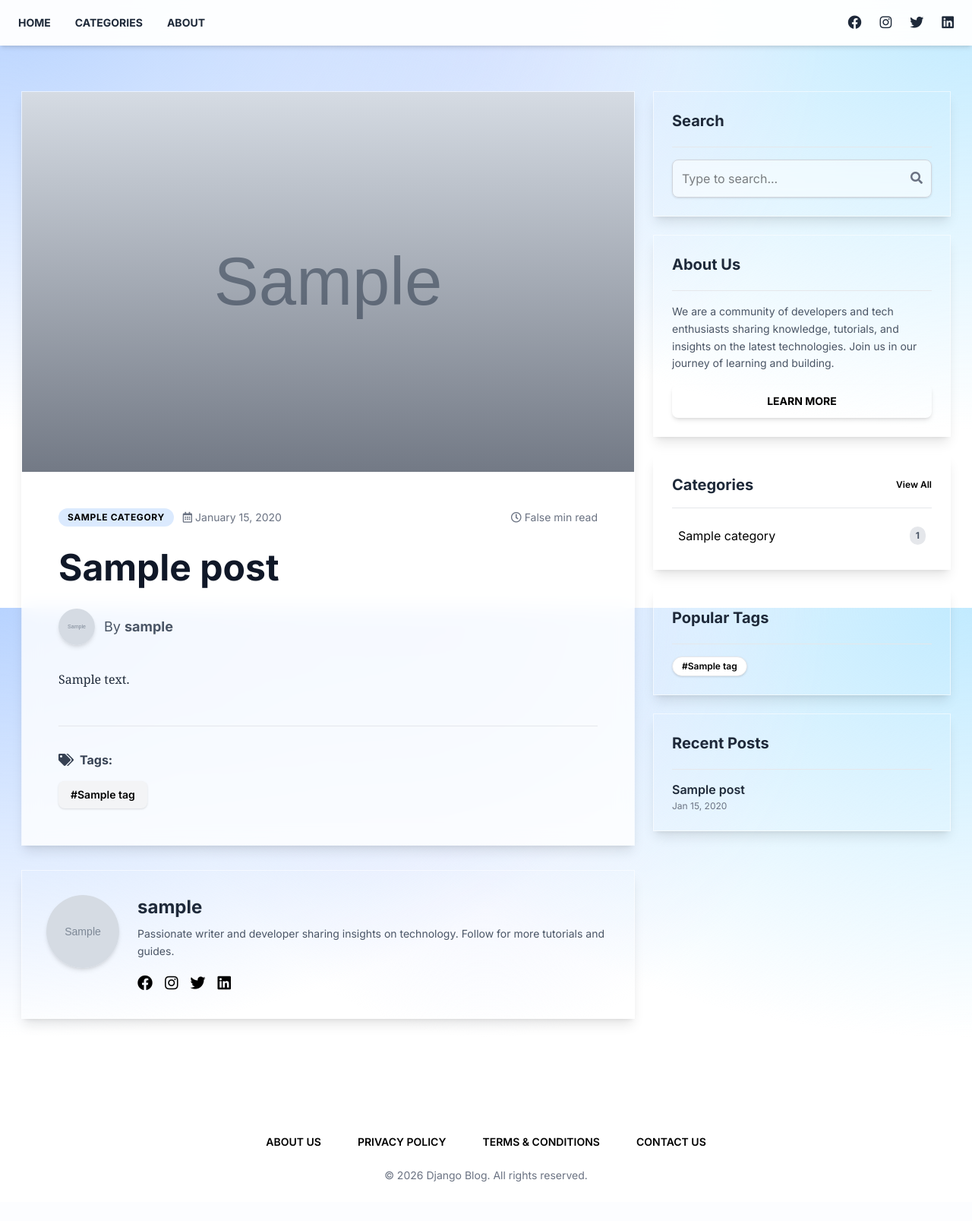
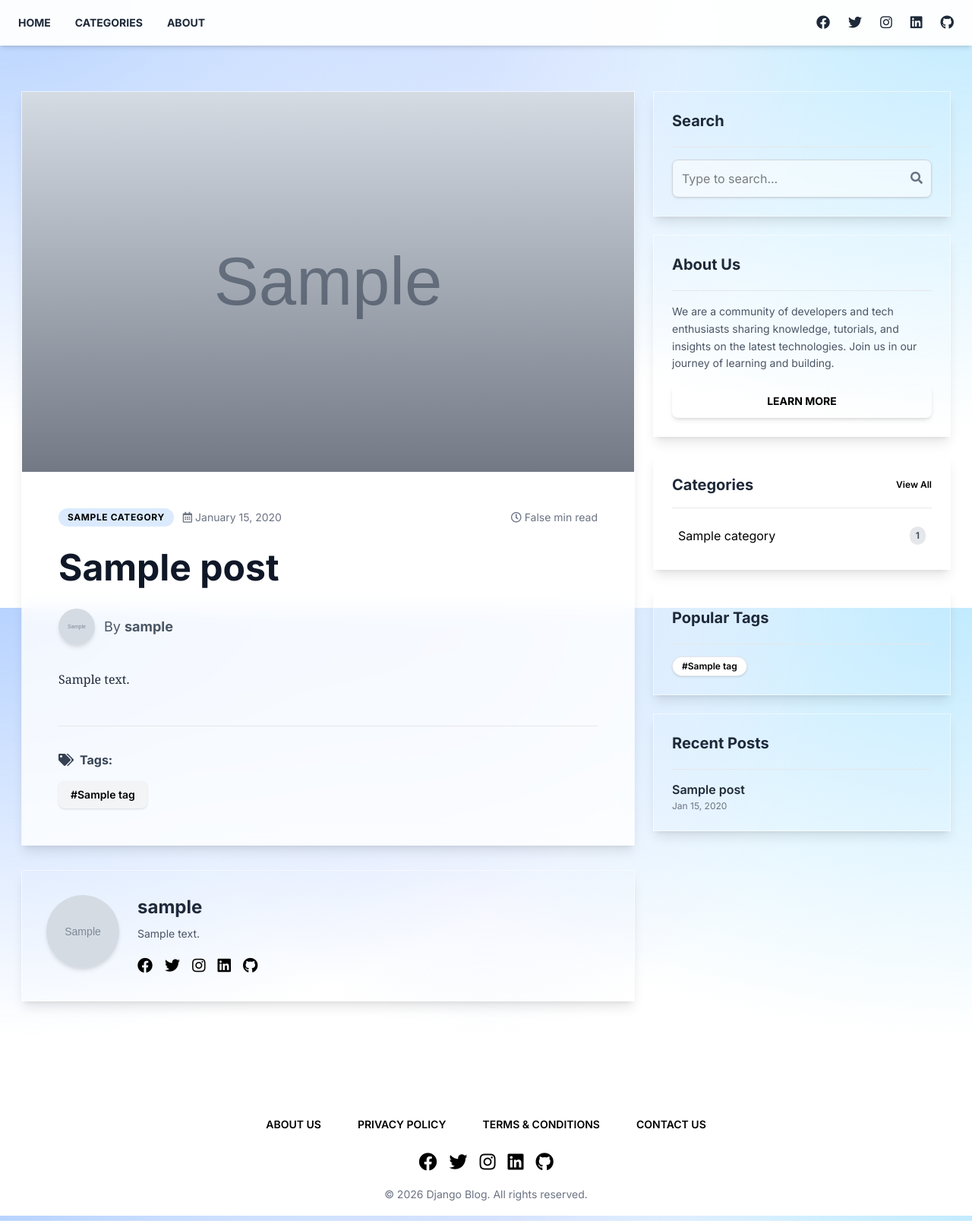
Before and after one commit to milton2913/blog, a Django app: a page that uses templates/base.html in a window 1280 px wide. Shown: the whole page at 76% size. Before the commit the page ends 1555 px from the top, so only its background shows below. Run offline with Django 5.2, Linux system fonts and the light colour scheme; tables that the repository leaves empty hold one stand-in row (values such as "Sample post"); grey boxes marked "Sample" are stand-in pictures; style sheets or scripts are compiled from the project's sources; some libraries are stand-ins or nearby versions.

Commit message:
feat: Add social media links and fix template errors
- Added social media fields to User model (bio, facebook, twitter, etc.)
- Added system-wide social media links to ThemeSettings model
- Updated Base.html footer to display system social links
- Updated Post Detail page to display author bio and social links
- Fixed template syntax error in base.html (multiline if statement)
- Updated task.md with progress

```diff
--- a/apps/accounts/admin.py
+++ b/apps/accounts/admin.py
@@ -7,7 +7,11 @@
     list_display = ('username', 'email', 'role', 'is_staff')
     list_filter = ('role', 'is_staff', 'is_superuser')
     fieldsets = BaseUserAdmin.fieldsets + (
-        (None, {'fields': ('role', 'profile_image')}),
+        ('Profile', {'fields': ('role', 'profile_image', 'bio')}),
+        ('Social Media', {
+            'fields': ('facebook_url', 'twitter_url', 'instagram_url', 'linkedin_url', 'github_url'),
+            'classes': ('collapse',)
+        }),
     )
     add_fieldsets = BaseUserAdmin.add_fieldsets + (
         (None, {'fields': ('role',)}),
--- a/apps/accounts/models.py
+++ b/apps/accounts/models.py
@@ -10,5 +10,13 @@
     role = models.CharField(max_length=50, choices=Role.choices, default=Role.USER)
     profile_image = models.ImageField(upload_to='profiles/', blank=True, null=True)
 
+    # Social Media Links
+    bio = models.TextField(blank=True, help_text="Short bio for author profile")
+    facebook_url = models.URLField(blank=True, help_text="Facebook profile URL")
+    twitter_url = models.URLField(blank=True, help_text="Twitter profile URL")
+    instagram_url = models.URLField(blank=True, help_text="Instagram profile URL")
+    linkedin_url = models.URLField(blank=True, help_text="LinkedIn profile URL")
+    github_url = models.URLField(blank=True, help_text="GitHub profile URL")
+
     def __str__(self):
         return self.username
--- a/apps/blog/admin.py
+++ b/apps/blog/admin.py
@@ -60,6 +60,10 @@
             'fields': ('site_description', 'site_keywords', 'twitter_handle', 'facebook_app_id'),
             'classes': ('collapse',)
         }),
+        ('Social Media Links', {
+            'fields': ('facebook_url', 'twitter_url', 'instagram_url', 'linkedin_url', 'github_url'),
+            'classes': ('collapse',)
+        }),
     )
 
     def has_add_permission(self, request):
--- a/apps/blog/models.py
+++ b/apps/blog/models.py
@@ -93,6 +93,13 @@
     twitter_handle = models.CharField(max_length=100, blank=True, help_text="@yourhandle")
     facebook_app_id = models.CharField(max_length=100, blank=True, help_text="Facebook App ID for Open Graph.")
 
+    # Social Media Links - System Wide
+    facebook_url = models.URLField(blank=True, help_text="Facebook page URL")
+    twitter_url = models.URLField(blank=True, help_text="Twitter profile URL")
+    instagram_url = models.URLField(blank=True, help_text="Instagram profile URL")
+    linkedin_url = models.URLField(blank=True, help_text="LinkedIn profile URL")
+    github_url = models.URLField(blank=True, help_text="GitHub profile URL")
+
     def __str__(self):
         return "Theme Settings"
 
--- a/templates/base.html
+++ b/templates/base.html
@@ -153,20 +153,56 @@
                             href="{% url 'blog:about' %}">About</a></li>
                 </ul>
             </nav>
+
+
             <div class="flex items-center text-lg no-underline text-gray-800 gap-6">
-                <a class="hover:text-primary transition duration-300 transform hover:scale-110" href="#">
+
+
+
+                {% if theme.facebook_url %}
+                <a href="{{ theme.facebook_url }}" target="_blank" rel="noopener"
+                    class="hover:text-primary transition duration-300 transform hover:scale-110">
                     <i class="fab fa-facebook"></i>
                 </a>
-                <a class="hover:text-primary transition duration-300 transform hover:scale-110" href="#">
+                {% endif %}
+
+                {% if theme.twitter_url %}
+                <a href="{{ theme.twitter_url }}" target="_blank" rel="noopener"
+                    class="hover:text-primary transition duration-300 transform hover:scale-110">
+                    <i class="fab fa-twitter"></i>
+                </a>
+                {% endif %}
+
+                {% if theme.instagram_url %}
+                <a href="{{ theme.instagram_url }}" target="_blank" rel="noopener"
+                    class="hover:text-primary transition duration-300 transform hover:scale-110">
                     <i class="fab fa-instagram"></i>
                 </a>
-                <a class="hover:text-primary transition duration-300 transform hover:scale-110" href="#">
-                    <i class="fab fa-twitter"></i>
-                </a>
-                <a class="hover:text-primary transition duration-300 transform hover:scale-110" href="#">
+                {% endif %}
+
+                {% if theme.linkedin_url %}
+                <a href="{{ theme.linkedin_url }}" target="_blank" rel="noopener"
+                    class="hover:text-primary transition duration-300 transform hover:scale-110">
                     <i class="fab fa-linkedin"></i>
                 </a>
+                {% endif %}
+
+                {% if theme.github_url %}
+                <a href="{{ theme.github_url }}" target="_blank" rel="noopener"
+                    class="hover:text-primary transition duration-300 transform hover:scale-110">
+                    <i class="fab fa-github"></i>
+                </a>
+                {% endif %}
+
+
+
+
+
+
             </div>
+
+
+
         </div>
     </nav>
 
@@ -190,6 +226,50 @@
                     class="uppercase px-3 hover:text-primary transition duration-300 text-sm font-semibold">Contact
                     Us</a>
             </div>
+
+            <!-- Social Media Links -->
+
+            <div class="flex justify-center gap-4 text-2xl mb-4">
+
+                {% if theme.facebook_url %}
+                <a href="{{ theme.facebook_url }}" target="_blank" rel="noopener"
+                    class="text-gray-600 hover:text-blue-600 transition transform hover:scale-110">
+                    <i class="fab fa-facebook"></i>
+                </a>
+                {% endif %}
+
+                {% if theme.twitter_url %}
+                <a href="{{ theme.twitter_url }}" target="_blank" rel="noopener"
+                    class="text-gray-600 hover:text-blue-400 transition transform hover:scale-110">
+                    <i class="fab fa-twitter"></i>
+                </a>
+                {% endif %}
+
+                {% if theme.instagram_url %}
+                <a href="{{ theme.instagram_url }}" target="_blank" rel="noopener"
+                    class="text-gray-600 hover:text-pink-600 transition transform hover:scale-110">
+                    <i class="fab fa-instagram"></i>
+                </a>
+                {% endif %}
+
+                {% if theme.linkedin_url %}
+                <a href="{{ theme.linkedin_url }}" target="_blank" rel="noopener"
+                    class="text-gray-600 hover:text-blue-700 transition transform hover:scale-110">
+                    <i class="fab fa-linkedin"></i>
+                </a>
+                {% endif %}
+
+                {% if theme.github_url %}
+                <a href="{{ theme.github_url }}" target="_blank" rel="noopener"
+                    class="text-gray-600 hover:text-gray-900 transition transform hover:scale-110">
+                    <i class="fab fa-github"></i>
+                </a>
+                {% endif %}
+
+            </div>
+
+
+
             <div class="text-gray-500 text-sm">&copy; {% now "Y" %} Django Blog. All rights reserved.</div>
         </div>
     </footer>
--- a/templates/blog/post_detail.html
+++ b/templates/blog/post_detail.html
@@ -113,18 +113,38 @@
         <div class="flex-1">
             <p class="font-bold text-2xl text-gray-800 mb-2">{{ post.author.username }}</p>
             <p class="text-gray-600 mb-4 text-sm leading-relaxed">
-                Passionate writer and developer sharing insights on technology. Follow for more tutorials and guides.
+                {{ post.author.bio|default:"Passionate writer and developer sharing insights on technology." }}
+
             </p>
+
             <div class="flex justify-center md:justify-start gap-4 text-xl">
-                <a href="#" class="text-gray-400 hover:text-blue-600 transition transform hover:scale-110"><i
+                {% if post.author.facebook_url %}
+                <a href="{{ post.author.facebook_url }}" target="_blank" rel="noopener"
+                    class="text-gray-400 hover:text-blue-600 transition transform hover:scale-110"><i
                         class="fab fa-facebook"></i></a>
-                <a href="#" class="text-gray-400 hover:text-pink-600 transition transform hover:scale-110"><i
+                {% endif %}
+                {% if post.author.twitter_url %}
+                <a href="{{ post.author.twitter_url }}" target="_blank" rel="noopener"
+                    class="text-gray-400 hover:text-blue-400 transition transform hover:scale-110"><i
+                        class="fab fa-twitter"></i></a>
+                {% endif %}
+                {% if post.author.instagram_url %}
+                <a href="{{ post.author.instagram_url }}" target="_blank" rel="noopener"
+                    class="text-gray-400 hover:text-pink-600 transition transform hover:scale-110"><i
                         class="fab fa-instagram"></i></a>
-                <a href="#" class="text-gray-400 hover:text-blue-400 transition transform hover:scale-110"><i
-                        class="fab fa-twitter"></i></a>
-                <a href="#" class="text-gray-400 hover:text-blue-700 transition transform hover:scale-110"><i
+                {% endif %}
+                {% if post.author.linkedin_url %}
+                <a href="{{ post.author.linkedin_url }}" target="_blank" rel="noopener"
+                    class="text-gray-400 hover:text-blue-700 transition transform hover:scale-110"><i
                         class="fab fa-linkedin"></i></a>
+                {% endif %}
+                {% if post.author.github_url %}
+                <a href="{{ post.author.github_url }}" target="_blank" rel="noopener"
+                    class="text-gray-400 hover:text-gray-900 transition transform hover:scale-110"><i
+                        class="fab fa-github"></i></a>
+                {% endif %}
             </div>
+
         </div>
     </div>
 
```
Also changed, not shown: apps/accounts/migrations/0003_user_bio_user_facebook_url_user_github_url_and_more.py (added), apps/blog/migrations/0007_themesettings_facebook_url_themesettings_github_url_and_more.py (added).
